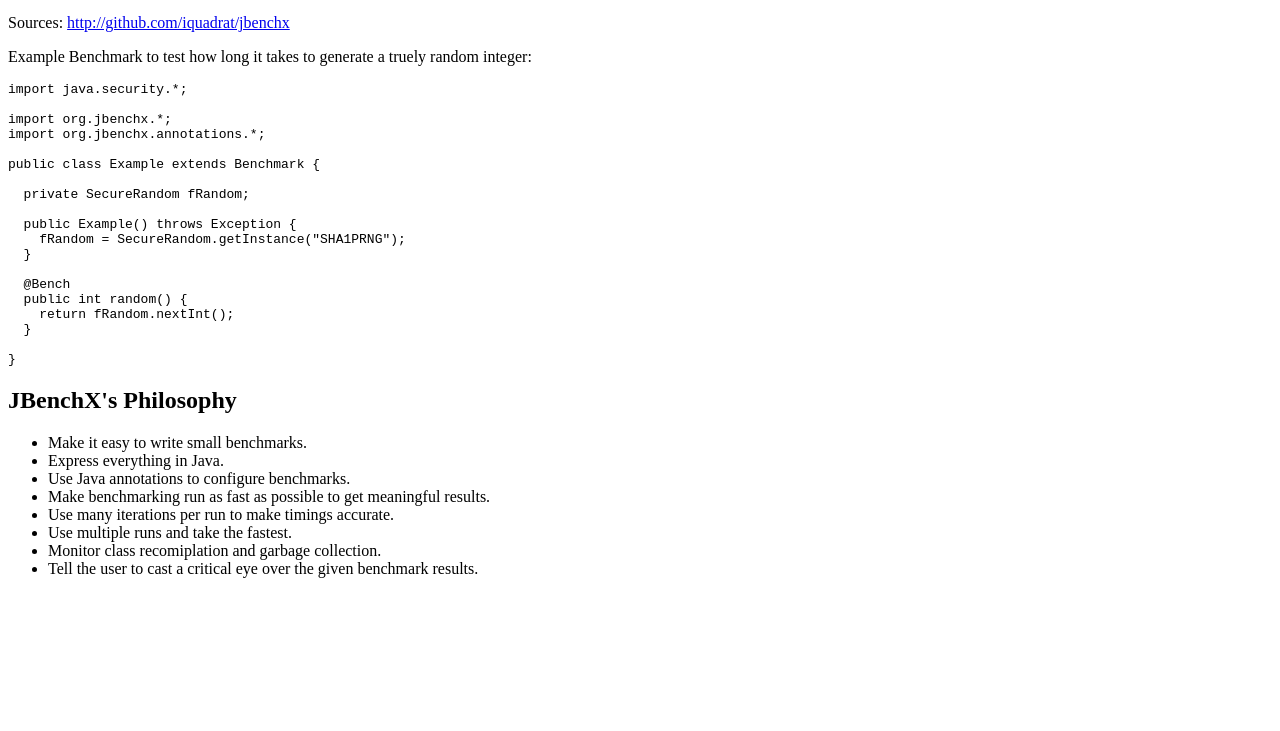
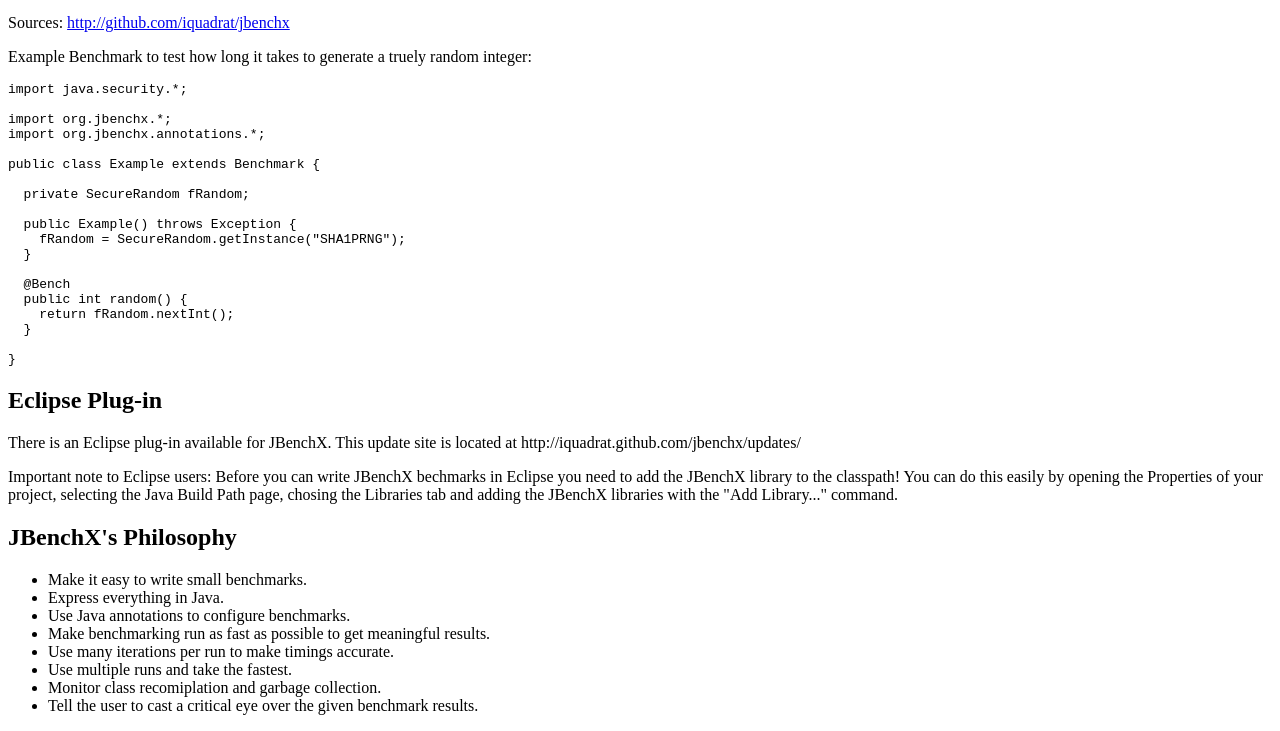
Before and after one commit to iquadrat/jbenchx, a plain HTML site: page index.html in a window 1280 px wide. Shown: the part 86-817 px from the top of the page. Drawn offline with Linux system fonts and the light colour scheme.

Commit message:
Add plug-ins for 0.1.1

```diff
--- a/index.html
+++ b/index.html
@@ -34,6 +34,18 @@ public class Example extends Benchmark {
 }
 </pre>
 
+<h2>Eclipse Plug-in</h2>
+
+There is an Eclipse plug-in available for JBenchX. This update site is located
+at http://iquadrat.github.com/jbenchx/updates/
+<p>
+Important note to Eclipse users: Before you can write JBenchX bechmarks in
+Eclipse you need to add the JBenchX library to the classpath! You can do this
+easily by opening the Properties of your project, selecting the Java Build Path
+page, chosing the Libraries tab and adding the JBenchX libraries with the
+"Add Library..." command.
+
+
 <h2>JBenchX's Philosophy</h2>
 
 <ul>
```
Also changed, not shown: updates/index.html (added, +18 -0 lines), 8 other files.
